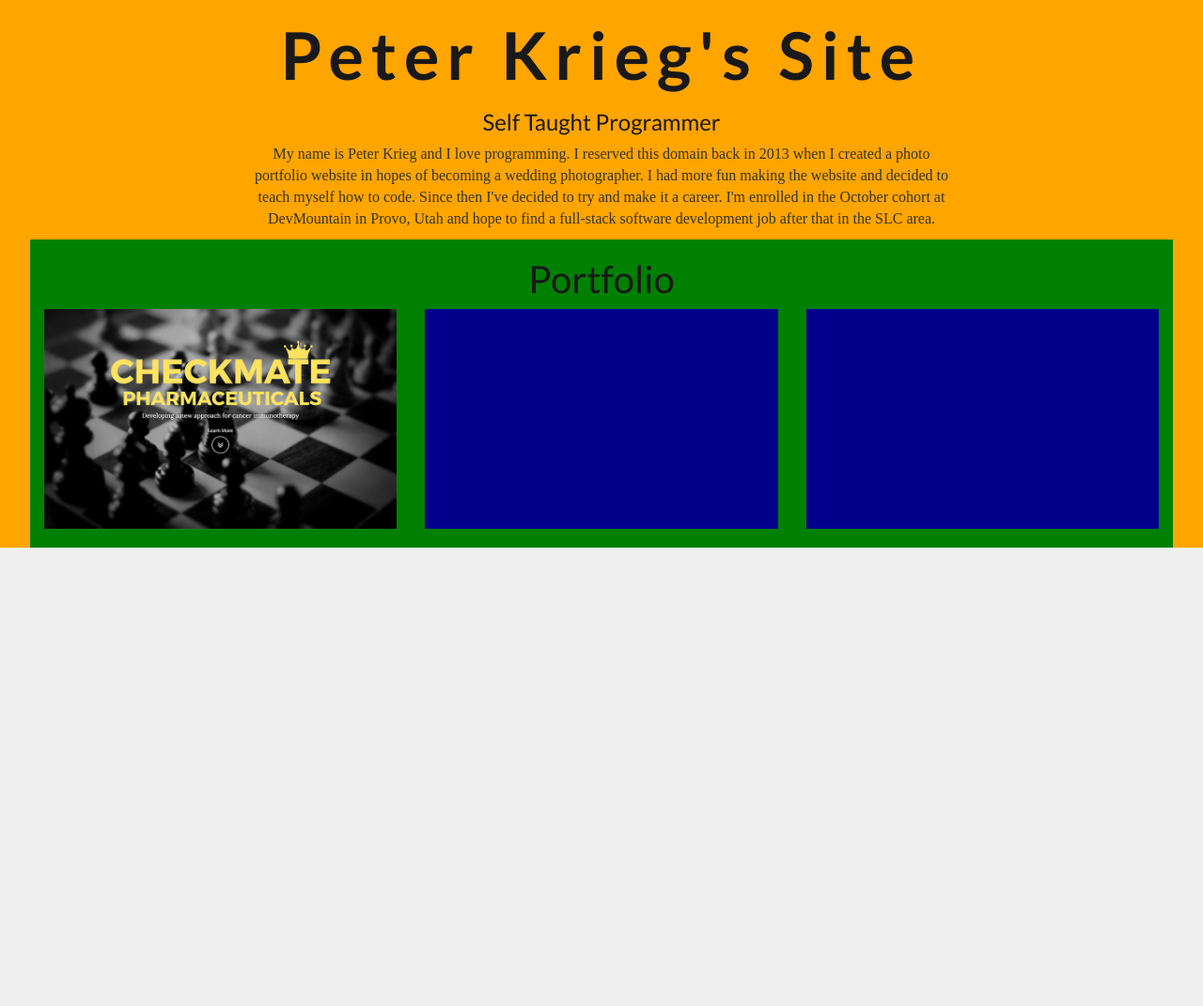
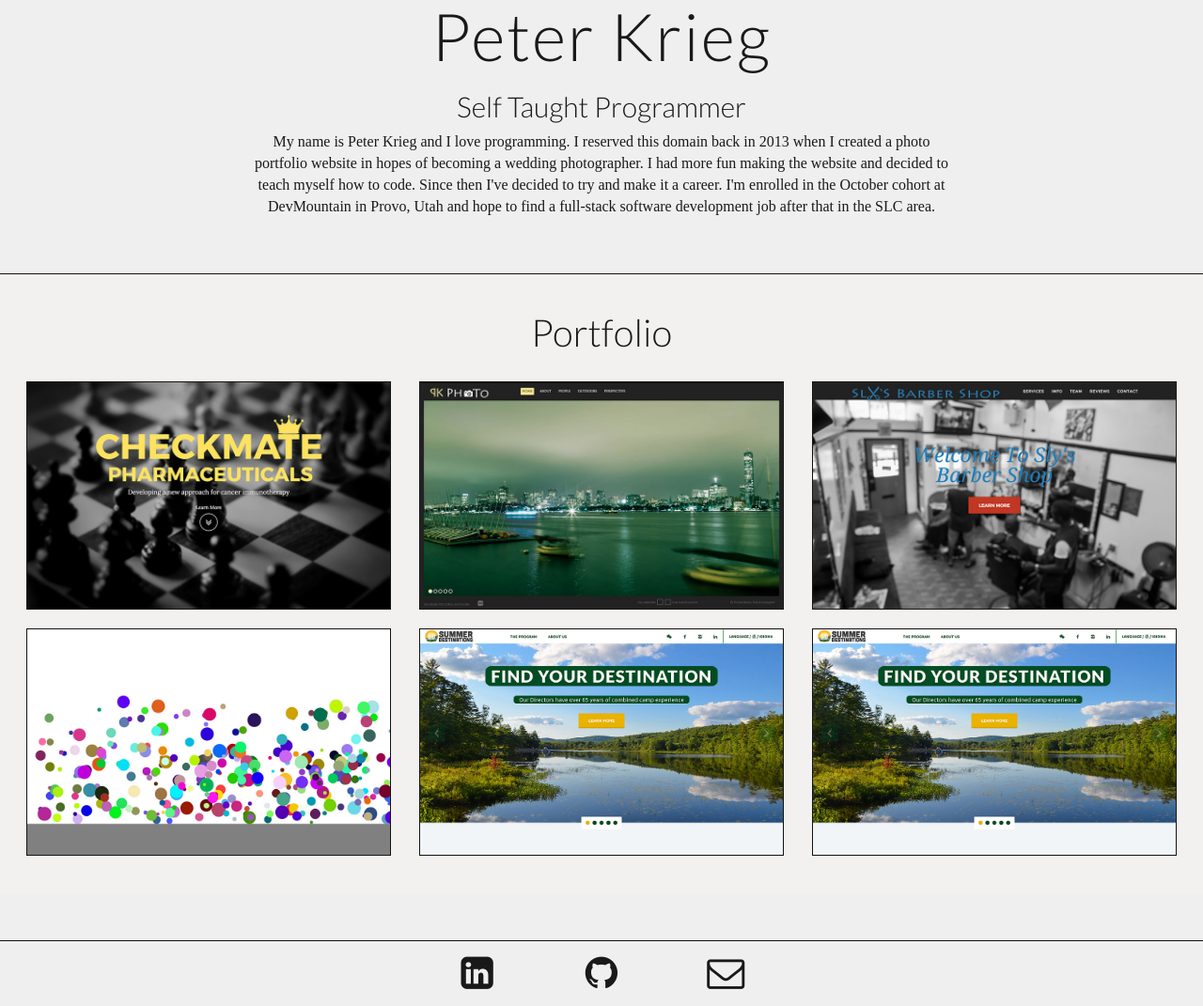
Before and after one commit to peterkrieg/mysite, a plain HTML site: page index.html in a window 1280 px wide. Shown: the whole page at 94% size. Before the commit the page ends 800 px from the top, so only its background shows below. Drawn offline with nearby package versions, Linux system fonts and the light colour scheme; files that its build step writes are made by us from their sources; a web font is replaced by a local one.

Commit message:
added more portfolio images for projects i have worked on.  added footer.  made basic first drat of website, still need to add modals

```diff
--- a/css/main.scss
+++ b/css/main.scss
@@ -69,8 +69,17 @@ html, body{
 }
 
 .mycontainer{
+	margin: 0;
+	padding: 0;
 	width: 100%;
-	background: orange;
+}
+
+a{
+	color: #191919;
+	&:hover{
+		text-decoration: none;
+		color: #191919;
+	}
 }
 
 
@@ -86,47 +95,80 @@ h1,h2,h3,h4,h5,h6{
 	// font-family: 'nevis', sans-serif;
 	// font-family: 'Open-Sans', sans-serif;
 	font-family: 'Lato', sans-serif;
+	font-weight: 300;
 
 }
 
+
+
+
+
+
 body{
+	color: #191919;
 	background: #EFEFEF;
 	// font-family: 'Playfair-Display',  serif;
 	font-family: 'Quattrocento', serif;
 	font-size: 16px;
 }
 
+
+
+
+
+// ------------------------Intro Section------------------------------
+section.intro{
+	text-align: center;
 	h1{
-	font-size: 60px;
 		font-size: 70px;
-	font-weight: 700;
+		font-weight: 300;
 		text-transform: capitalize;
-	letter-spacing: 8px;
+		letter-spacing: 2px;
+		text-align: center;
+		padding: 0;
+		margin: 0;
 	}
 
 	h2{
-	font-size: 40px;
+		font-size: 30px;
 	}
 
 	.intro{
 		text-align: center;
 	}
+}
+
+
+
+
+
+
+
+
 
 
 
 
 // -------------------------Portfolio Section-----------------------------
 section.portfolio{
+	margin: 50px 0;
+	padding: 20px 0;
+	border-top: 1px solid #121212;
+	background: #F2F1EF;
+	h2{
+		font-size: 40px;
+		margin-bottom: 30px;
+	}
 	div.portfolio-inner-container{
 		max-width: 1600px;
-		width: 95%;
-		background: green;
+		width: 98%;
 	}
 
 
 
 
 	.portfoliobox{
+		border: 1px solid #121212;
 		position: relative;
 		width: 100%;
 		height: 200px; // will be overwritten by jquery to adjust based on width
@@ -171,34 +213,94 @@ section.portfolio{
 			border-radius: 100px;
 			width: 200px;
 			height: 200px;
-			border: 5px solid white;
+			border: 2px solid white;
 			margin: auto;
 		}
 		p.portfolio-learn-more{
 			display: inline;
-			background: red;
-			font-size: 20px;
+			font-size: 30px;
 			@include transition(.3s ease);
 			color: white;
-			position: relative;
-			top: 25%;
+			position: absolute;
+			top: 20%;
+			left: 10%;
 		}
 		p.plus{
-			font-size: 80px;
-			background: orange;
-			display: inline;
+			color: white;
+			top: 10%;
+			left: 35%;
+			margin: auto;
+			position: absolute;
+			font-size: 120px;
+			display: block;
 		}
 	}
 
 
 
-	.checkmate{
+	div.checkmate{
 		background: url('../img/portfolio/checkmate-small.jpg') no-repeat 40% 60%;
+		background-size: 100% 100%;
+	}
+
+	div.photo{
+		background: url('../img/portfolio/photo-small.jpg') no-repeat 40% 60%;
+		background-size: 100% 100%;
+	}
+
+	div.sly{
+		background: url('../img/portfolio/sly-small.jpg') no-repeat 40% 60%;
+		background-size: 100% 100%;
+	}
+
+	div.thesis{
+		background: url('../img/portfolio/thesis-small.jpg') no-repeat 40% 60%;
+		background-size: 100% 100%;
+	}
+	div.sdabroad{
+		background: url('../img/portfolio/sdabroad-small.jpg') no-repeat 40% 60%;
+		background-size: 100% 100%;
+	}
+	div.blog{
+		background: url('../img/portfolio/sdabroad-small.jpg') no-repeat 40% 60%;
 		background-size: 100% 100%;
 	}
 
 
 
 
+}
+
+
+// -----------------------------Footer Section-------------------------------
+
+section.footer{
+	display: table;
+	border-top: 1px solid #121212;
+	height: 70px;
+	div.container{
+		display: table-cell;
+		vertical-align: middle;
+	}
+	div.social-icons-column{
+		height: 100%;
+	}
+	div.social-icons{
+		font-size: 0;
+	}
+	a{
+		font-size: 40px;
+		i{
+			@include transition(.2s ease);
+			height: 40px;
+			width: 33.33333333333%;
+			text-align: center;
+			&:hover{
+				@include transform(scale(1.1));
+				@include transition(.6 ease);
+			}
+		}
+	}
+
 
 }
--- a/index.html
+++ b/index.html
@@ -6,6 +6,9 @@
 	<script src="http://code.jquery.com/jquery-2.1.3.min.js"> </script>
 	<!-- Latest compiled and minified CSS -->
 	<link rel="stylesheet" href="https://maxcdn.bootstrapcdn.com/bootstrap/3.2.0/css/bootstrap.min.css">
+
+	<!-- Font awesome icons  -->
+	<link rel="stylesheet" href="http://maxcdn.bootstrapcdn.com/font-awesome/4.3.0/css/font-awesome.min.css">
 	<!-- Latest compiled and minified JavaScript -->
 	<script src="https://maxcdn.bootstrapcdn.com/bootstrap/3.2.0/js/bootstrap.min.js"></script>
 
@@ -21,17 +24,17 @@
 </head>
 
 <body>
-	<div class="mycontainer">
+	<section class="mycontainer intro">
 		<div class="container">
 			<div class="row">
 				<div class="col-md-8 col-md-offset-2">
-					<h1>Peter Krieg's Site</h1>
-					<h3>Self Taught Programmer</h3>
+					<h1>Peter Krieg</h1>
+					<h2>Self Taught Programmer</h2>
 					<p class="intro">My name is Peter Krieg and I love programming.  I reserved this domain back in 2013 when I created a photo portfolio website in hopes of becoming a wedding photographer.  I had more fun making the website and decided to teach myself how to code.  Since then I've decided to try and make it a career.  I'm enrolled in the October cohort at DevMountain in Provo, Utah and hope to find a full-stack software development job after that in the SLC area.</p>
 				</div>
 			</div>
 		</div>
-	</div>
+	</section>
 
 	<!-- Portfolio Section -->
 	<section class="mycontainer portfolio">
@@ -47,22 +50,87 @@
 						<a href="http://google.com" class="portfolio-modal">
 							<div class="transparent-box">
 							</div>
-
-
-								<div class="circle-plus">
-									<p class="portfolio-learn-more">See Project </p>
-
-								</div>
+							<div class="circle-plus">
+								<p class="portfolio-learn-more">See Project </p>
+								<p class="plus">+</p>
+							</div>
+						</a>
+					</div>
+				</div>
+				<div class="col-lg-4 col-md-6">
+					<div class="portfoliobox photo">
+						<a href="http://google.com" class="portfolio-modal">
+							<div class="transparent-box">
+							</div>
+							<div class="circle-plus">
+								<p class="portfolio-learn-more">See Project </p>
+								<p class="plus">+</p>
+							</div>
+						</a>
+					</div>
+				</div>
+				<div class="col-lg-4 col-md-6">
+					<div class="portfoliobox sly">
+						<a href="http://google.com" class="portfolio-modal">
+							<div class="transparent-box">
+							</div>
+							<div class="circle-plus">
+								<p class="portfolio-learn-more">See Project </p>
+								<p class="plus">+</p>
+							</div>
 						</a>
 					</div>
 				</div>
 				<div class="col-lg-4 col-md-6">
 					<div class="portfoliobox thesis">
-
+						<a href="http://google.com" class="portfolio-modal">
+							<div class="transparent-box">
+							</div>
+							<div class="circle-plus">
+								<p class="portfolio-learn-more">See Project </p>
+								<p class="plus">+</p>
+							</div>
+						</a>
 					</div>
 				</div>
 				<div class="col-lg-4 col-md-6">
-					<div class="portfoliobox sly">
+					<div class="portfoliobox sdabroad">
+						<a href="http://google.com" class="portfolio-modal">
+							<div class="transparent-box">
+							</div>
+							<div class="circle-plus">
+								<p class="portfolio-learn-more">See Project </p>
+								<p class="plus">+</p>
+							</div>
+						</a>
+					</div>
+				</div>
+				<div class="col-lg-4 col-md-6">
+					<div class="portfoliobox blog">
+						<a href="http://google.com" class="portfolio-modal">
+							<div class="transparent-box">
+							</div>
+							<div class="circle-plus">
+								<p class="portfolio-learn-more">See Project </p>
+								<p class="plus">+</p>
+							</div>
+						</a>
+					</div>
+				</div>
+			</div>
+
+		</div>
+	</section>
+
+	<!-- Footer Section -->
+	<section class="mycontainer footer">
+		<div class="container">
+			<div class="row">
+				<div class="col-md-4 col-md-offset-4 social-icons-column">
+					<div class="social-icons">
+						<a href="https://www.linkedin.com/in/peterkrieg" target="_blank"><i class="fa fa-linkedin-square"></i></a>
+						<a href="https://github.com/peterkrieg" target="_blank"><i class="fa fa-github"></i></a>
+						<a href="mailto:pkrieg2@gmail.com"><i class="fa fa-envelope-o"></i></a>
 					</div>
 				</div>
 			</div>
--- a/js/main.js
+++ b/js/main.js
@@ -1,5 +1,10 @@
 $(function(){
 
+
+	// This prevents bootstrap from focusing on links when clicked
+	$('a').click(function(){
+		$(this).blur();
+	});
 
 	// Dynamically adjusts height of portfolio box to always dislay a 8:5 ratio width to height
 
```
Also changed, not shown: img/portfolio/photo-small.jpg (added), img/portfolio/sdabroad-small.jpg (added), img/portfolio/sly-small.jpg (added), img/portfolio/thesis-small.jpg (added). Lines whose indentation alone changed are shown as unchanged.
